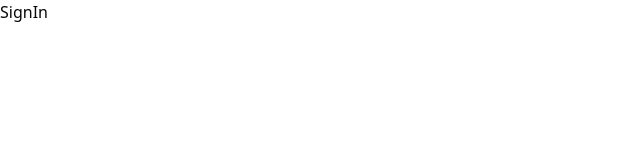
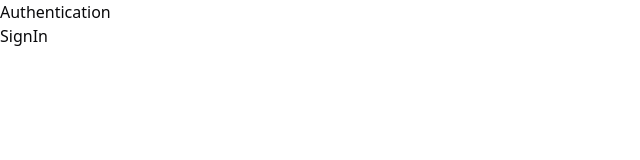
Before and after one commit to gcrozariol/pizza-shop-web, a React (Vite) app: page /sign-in in a window 1280 px wide. Shown: the top 160 px of the page, without its empty margins (0-640 px from the left). Built offline with nearby package versions, Linux system fonts and the light colour scheme.

Commit message:
Setup basic app layout structure

```diff
--- /dev/null
+++ b/src/pages/_layouts/app.tsx
@@ -0,0 +1,12 @@
+import { Outlet } from 'react-router-dom'
+
+export function AppLayout() {
+  return (
+    <div>
+      <h1>Header</h1>
+      <div>
+        <Outlet />
+      </div>
+    </div>
+  )
+}
--- /dev/null
+++ b/src/pages/_layouts/auth.tsx
@@ -0,0 +1,12 @@
+import { Outlet } from 'react-router-dom'
+
+export function AuthLayout() {
+  return (
+    <div>
+      <h1>Authentication</h1>
+      <div>
+        <Outlet />
+      </div>
+    </div>
+  )
+}
```
Also changed, not shown: src/routes.tsx (+7 -3 lines).
